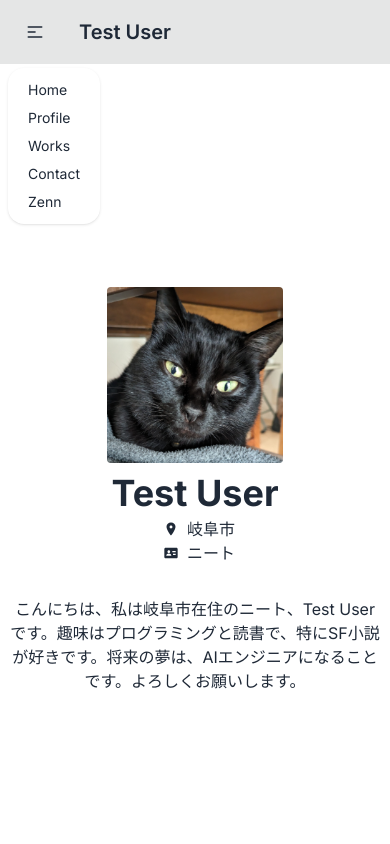
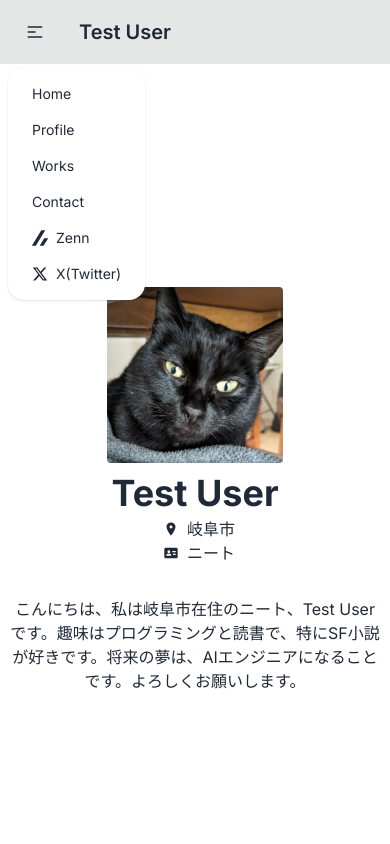
Before and after one commit to Milix-M/milix-m_tempest, a Next.js app in the folder web/: page / in a window 390 px wide. Both pictures are taken after a click on the button 35 px from the left and 32 px from the top of the page. Shown: the top 844 px of the page. Built offline with nearby package versions, Linux system fonts and the light colour scheme.

Commit message:
edit Headder design

```diff
--- a/web/src/components/Header/Header.tsx
+++ b/web/src/components/Header/Header.tsx
@@ -46,7 +46,7 @@ const Header = () => {
               </div>
               <ul
                 tabIndex={0}
-                className='menu menu-sm dropdown-content mt-3 z-[1] p-2 shadow bg-base-100 rounded-box'
+                className='menu menu-md dropdown-content mt-3 z-[1] p-2 shadow bg-base-100 rounded-box'
               >
                 <li>
                   <Link href={'/'}>Home</Link>
@@ -60,9 +60,30 @@ const Header = () => {
                 <li>
                   <Link href={'/contact'}>Contact</Link>
                 </li>
-                <li>
-                  <a>Zenn</a>
-                </li>
+                {mounted && (
+                  <>
+                    {process.env.NEXT_PUBLIC_ZENN && (
+                      <a href={process.env.NEXT_PUBLIC_ZENN as string}>
+                        <li>
+                          <div className='flex flex-row'>
+                            <SiZenn className='w-4 h-4' />
+                            Zenn
+                          </div>
+                        </li>
+                      </a>
+                    )}
+                    {process.env.NEXT_PUBLIC_TWITTER && (
+                      <a href={process.env.NEXT_PUBLIC_TWITTER as string}>
+                        <li>
+                          <div className='flex flex-row'>
+                            <FaXTwitter className='w-4 h-4' />
+                            X(Twitter)
+                          </div>
+                        </li>
+                      </a>
+                    )}
+                  </>
+                )}
               </ul>
             </div>
             <Link className='btn btn-ghost text-xl' href={'/'}>
```
